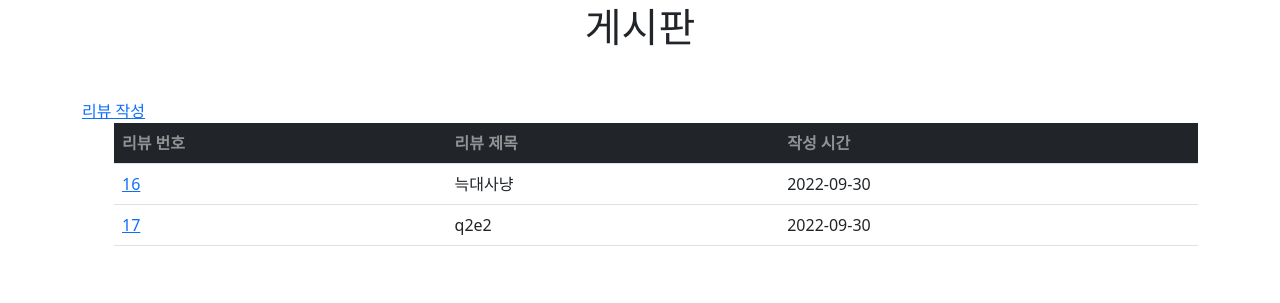
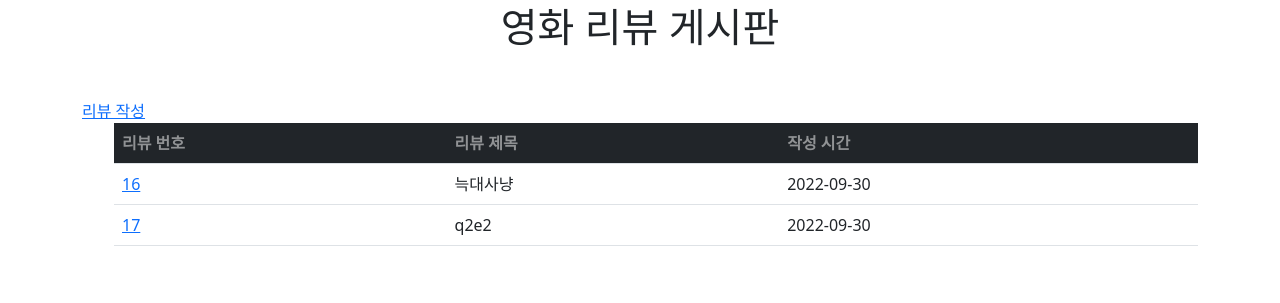
Before and after one commit to kmckmc5587/pair_1, a Django app: page /movie/ in a window 1280 px wide. Shown: the part 45-348 px from the top of the page. Run offline with Django 3.2, Linux system fonts and the light colour scheme; data comes from the database, SQL or seed files in the repository; both versions use the stored data as it was after the commit.

Commit message:
Django project

```diff
--- a/pair/movie/templates/movie/index.html
+++ b/pair/movie/templates/movie/index.html
@@ -1,7 +1,7 @@
 {% extends 'base.html' %}
 
   {% block content %}
-  <h1 class="m-5 text-center">게시판</h1>
+  <h1 class="m-5 text-center">영화 리뷰 게시판</h1>
   <a href="{% url 'movie:new' %}">리뷰 작성</a>
   <ul style=" list-style:none;">
     <table class="table">
```
Also changed, not shown: pair/db.sqlite3.
